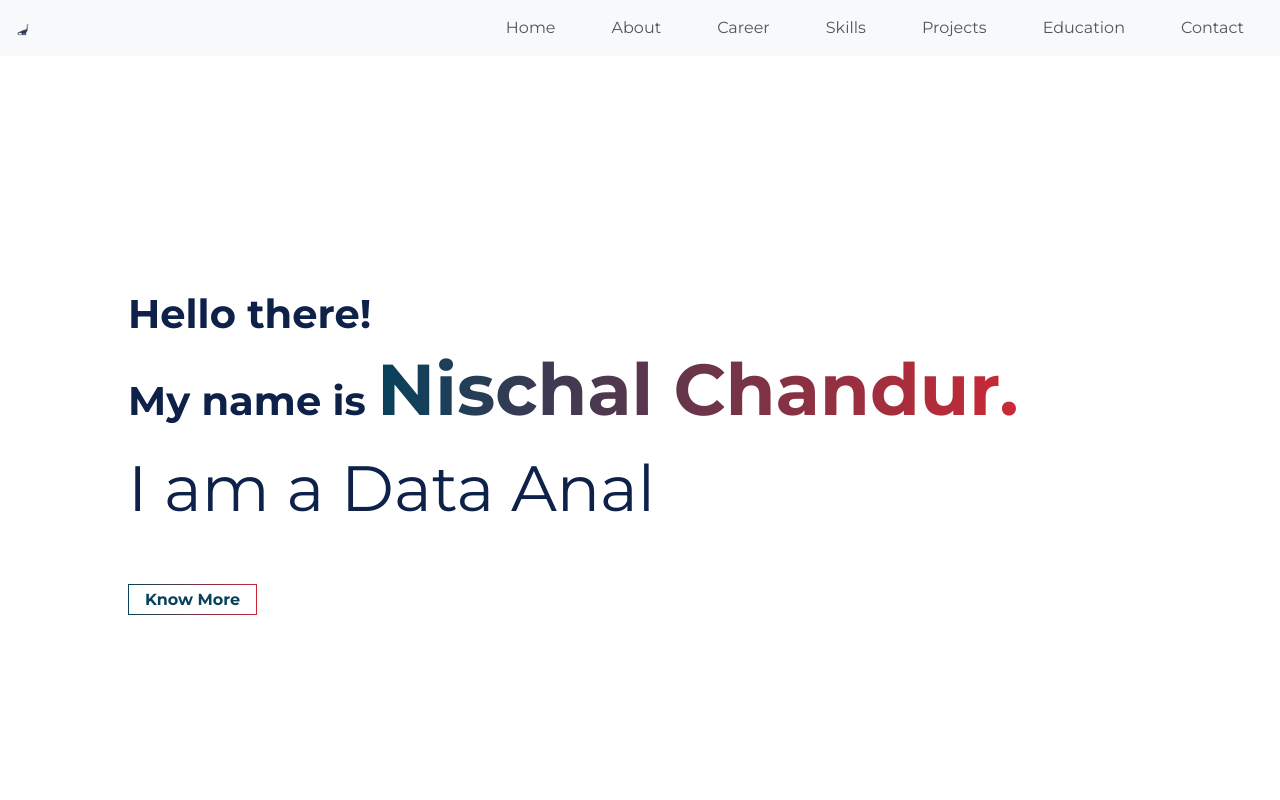
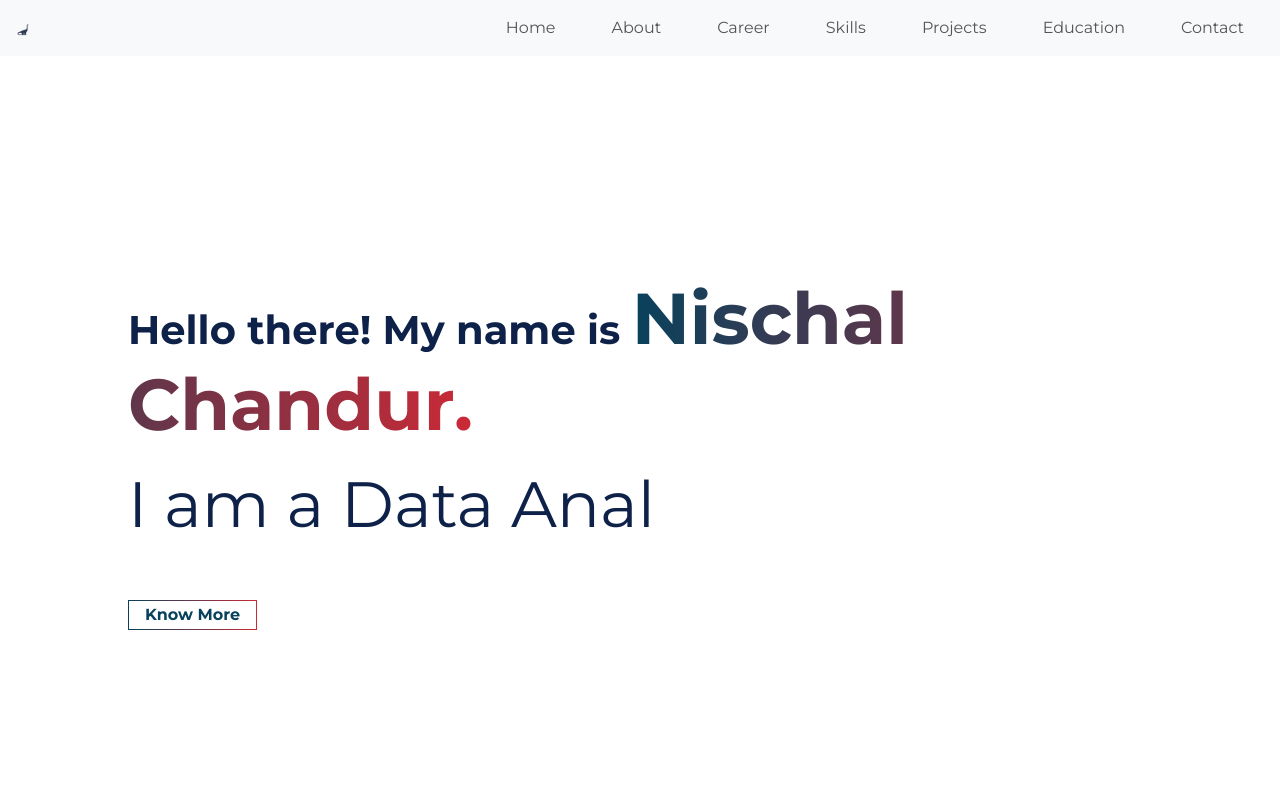
Before and after one commit to nchandur/portfolio, a React (Vite) app: page / in a window 1280 px wide. Shown: the top 800 px of the page. Built offline with nearby package versions, Linux system fonts and the light colour scheme.

Commit message:
fixed landing page

```diff
--- a/src/components/Home/Home.jsx
+++ b/src/components/Home/Home.jsx
@@ -1,39 +1,3 @@
-// import React from 'react';
-// import { TypeAnimation } from 'react-type-animation';
-// import ButtonLight from '../ButtonLight/ButtonLight';
-// import "./Home.css";
-
-// const Home = () => {
-//   return (
-//     <div id="home" className='home'>
-//       <h1 className="slideIn">Hello there! My name is <span>Nischal Chandur.</span></h1>
-//       <div className='type-animation slideIn'>
-//         <TypeAnimation
-//           sequence={[
-//             'I am a Data Scientist.',
-//             1000,
-//             'I am a Data Engineer.',
-//             1000,
-//             'I am a Data Analyst.',
-//             1000
-//           ]}
-//           wrapper="div"
-//           speed={10}
-//           style={{ fontSize: '4rem', display: 'inline-block' }}
-//           repeat={Infinity}
-//         />
-//       </div>
-//       <div className='know-more slideInDelayed'>
-//         <a href="#about"><ButtonLight text="Know More" /></a>
-//       </div>
-//     </div>
-//   );
-// };
-
-// export default Home;
-
-
-import React from 'react';
 import { TypeAnimation } from 'react-type-animation';
 import ButtonLight from '../ButtonLight/ButtonLight';
 import "./Home.css";
@@ -41,8 +5,7 @@ import "./Home.css";
 const Home = () => {
   return (
     <div id="home" className='home'>
-      <h1 className="slideIn">Hello there!</h1>
-      <h1 className="slideIn">My name is <span>Nischal Chandur.</span></h1>
+      <h1 className="slideIn">Hello there! My name is <span>Nischal Chandur.</span></h1>
       <div className='type-animation slideIn'>
         <TypeAnimation
           sequence={[
```
